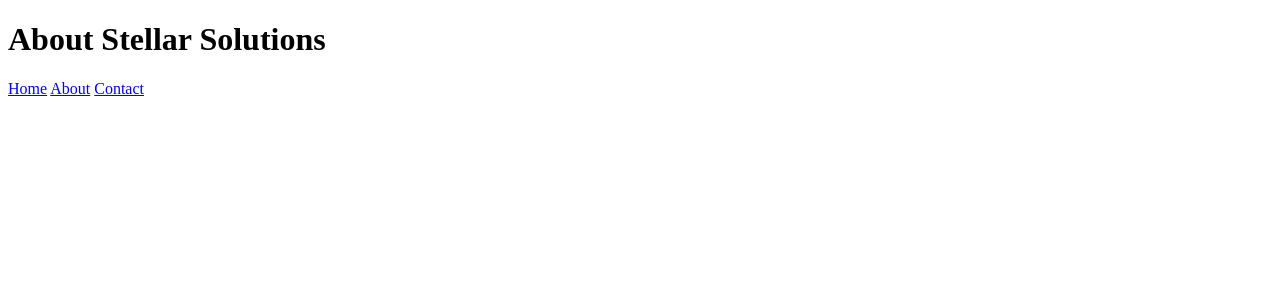
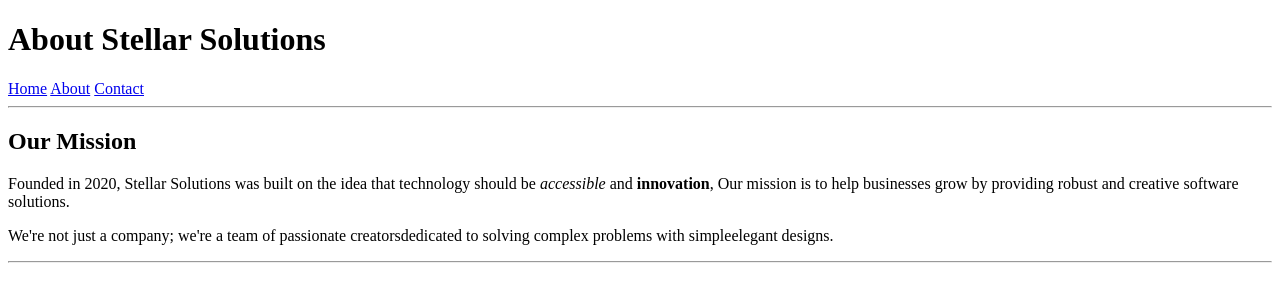
Before and after one commit to Othi99/StellaSolution, a plain HTML site: page StellaCode/about.html in a window 1280 px wide. Drawn offline with Linux system fonts and the light colour scheme.

Commit message:
about.html
Added the mission section.

```diff
--- a/StellaCode/about.html
+++ b/StellaCode/about.html
@@ -17,7 +17,22 @@
     </nav>
 
     </header>
-<body id="about-page">
+
+    <hr>
+    <!--Mission Section-->
+    <section id="mission-section">
+    <h2>Our Mission</h2>
+    <p>
+     Founded in 2020, Stellar Solutions was built on the idea that technology should be <em>accessible</em> and <strong>innovation</strong>,
+     Our mission is to help businesses grow by providing robust and creative software solutions.
+    </p>
+    <p>
+        We're not just a company; we're a team of passionate creatorsdedicated to solving complex problems with simpleelegant designs.
+    </p>
+
+    </section>
+
+    <hr>
 
 </body>
 </html>
```
